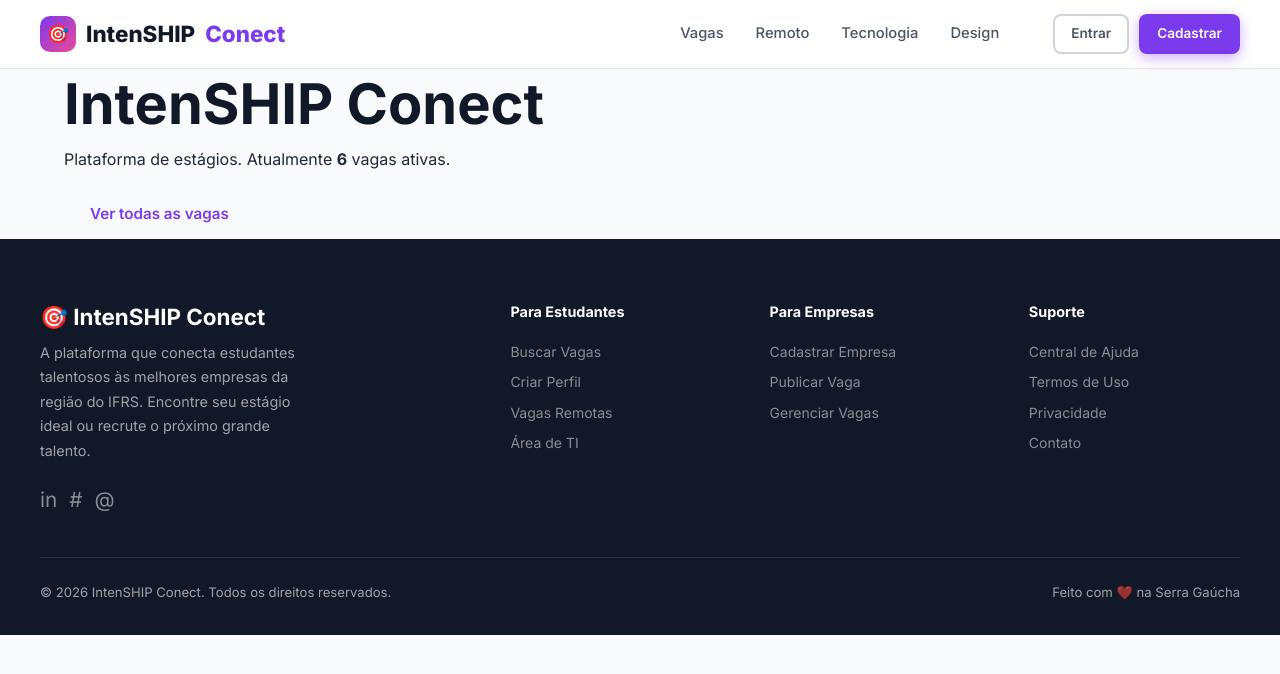
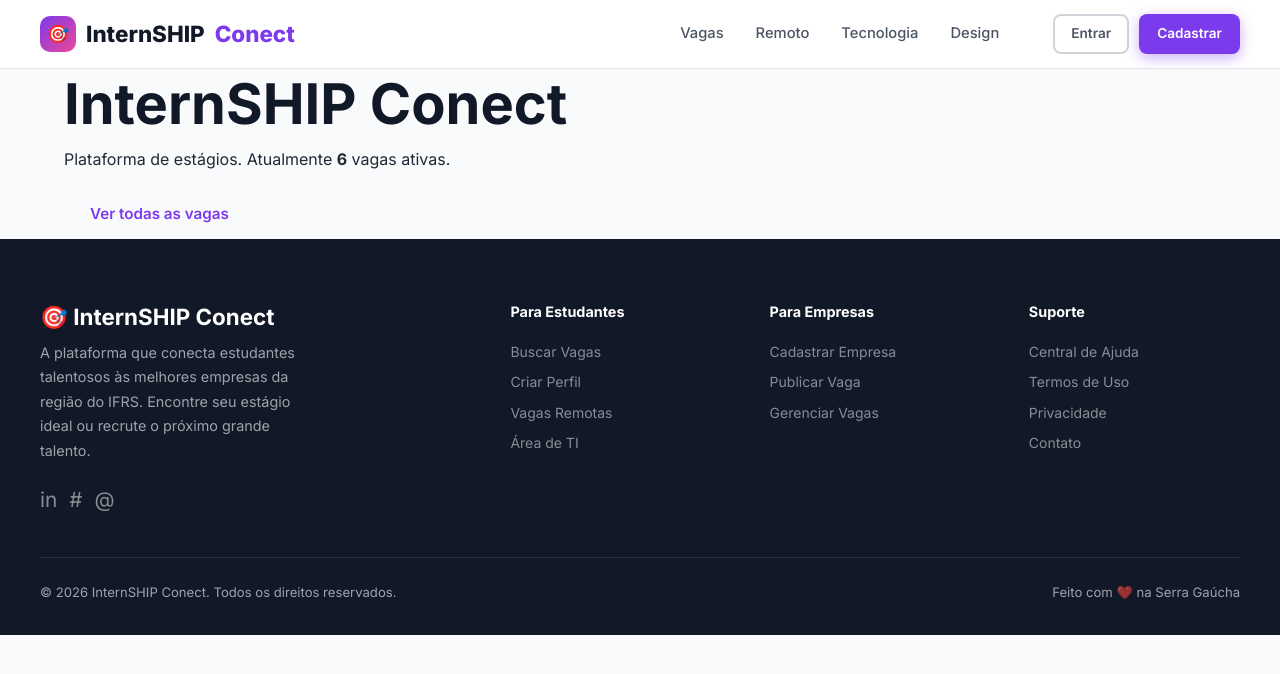
Before and after one commit to pertile2004/Est-giosIFRS, a PHP site: page / in a window 1280 px wide. Shown: the top 674 px of the page. Run offline with PHP 8.4, Linux system fonts and the light colour scheme; data comes from the database, SQL or seed files in the repository.

Commit message:
Corrige nome da marca de IntenSHIP para InternSHIP

```diff
--- a/assets/css/style.css
+++ b/assets/css/style.css
@@ -1,5 +1,5 @@
 /* =============================================
-   IntenSHIP Conect — Design System
+   InternSHIP Conect — Design System
    ============================================= */
 
 :root {
--- a/includes/footer.php
+++ b/includes/footer.php
@@ -1,7 +1,7 @@
 <footer class="footer">
   <div class="footer-grid">
     <div class="footer-brand">
-      <h3>🎯 IntenSHIP Conect</h3>
+      <h3>🎯 InternSHIP Conect</h3>
       <p>A plataforma que conecta estudantes talentosos às melhores empresas da região do IFRS. Encontre seu estágio ideal ou recrute o próximo grande talento.</p>
       <div style="margin-top:20px;display:flex;gap:12px;">
         <a href="#" style="color:rgba(255,255,255,.5);font-size:1.3rem;transition:.2s" onmouseover="this.style.color='#A78BFA'" onmouseout="this.style.color='rgba(255,255,255,.5)'">in</a>
@@ -31,7 +31,7 @@
     </div>
   </div>
   <div class="footer-bottom">
-    <span>© 2026 IntenSHIP Conect. Todos os direitos reservados.</span>
+    <span>© 2026 InternSHIP Conect. Todos os direitos reservados.</span>
     <span style="display:flex;align-items:center;gap:6px;">Feito com ❤️ na Serra Gaúcha</span>
   </div>
 </footer>
--- a/includes/header.php
+++ b/includes/header.php
@@ -9,7 +9,7 @@ $currentPage = basename($_SERVER['PHP_SELF'], '.php');
 <head>
   <meta charset="UTF-8">
   <meta name="viewport" content="width=device-width, initial-scale=1.0">
-  <title><?= $pageTitle ?? 'IntenSHIP Conect — Plataforma de Estágios' ?></title>
+  <title><?= $pageTitle ?? 'InternSHIP Conect — Plataforma de Estágios' ?></title>
   <meta name="description" content="Encontre o estágio ideal ou recrute talentos universitários na plataforma de estágios da região do IFRS.">
   <link rel="preconnect" href="https://fonts.googleapis.com">
   <link rel="preconnect" href="https://fonts.gstatic.com" crossorigin>
@@ -23,7 +23,7 @@ $currentPage = basename($_SERVER['PHP_SELF'], '.php');
   <div class="navbar-inner">
     <a href="/teste/" class="navbar-brand">
       <div class="brand-icon">🎯</div>
-      IntenSHIP <span class="brand-dot">Conect</span>
+      InternSHIP <span class="brand-dot">Conect</span>
     </a>
 
     <div class="navbar-nav">
--- a/index.php
+++ b/index.php
@@ -1,12 +1,12 @@
 <?php
-$pageTitle = 'IntenSHIP Conect — Início';
+$pageTitle = 'InternSHIP Conect — Início';
 require_once __DIR__ . '/includes/auth.php';
 $db = getDB();
 $totalVagas = $db->query("SELECT COUNT(*) FROM vagas WHERE ativa=1")->fetchColumn();
 include __DIR__ . '/includes/header.php';
 ?>
 <div class="container">
-  <h1>IntenSHIP Conect</h1>
+  <h1>InternSHIP Conect</h1>
   <p style="margin-top:8px;">Plataforma de estágios. Atualmente <strong><?= $totalVagas ?></strong> vagas ativas.</p>
   <a href="/teste/vagas.php" class="btn" style="margin-top:16px;">Ver todas as vagas</a>
 </div>
--- a/login.php
+++ b/login.php
@@ -1,5 +1,5 @@
 <?php
-$pageTitle = 'IntenSHIP Conect — Entrar';
+$pageTitle = 'InternSHIP Conect — Entrar';
 require_once __DIR__ . '/includes/auth.php';
 
 if (isLoggedIn()) {
--- a/register.php
+++ b/register.php
@@ -1,5 +1,5 @@
 <?php
-$pageTitle = 'IntenSHIP Conect — Cadastrar';
+$pageTitle = 'InternSHIP Conect — Cadastrar';
 require_once __DIR__ . '/includes/auth.php';
 
 $erro = '';
--- a/vagas.php
+++ b/vagas.php
@@ -1,5 +1,5 @@
 <?php
-$pageTitle = 'IntenSHIP Conect — Vagas';
+$pageTitle = 'InternSHIP Conect — Vagas';
 require_once __DIR__ . '/includes/auth.php';
 
 $db = getDB();
```
